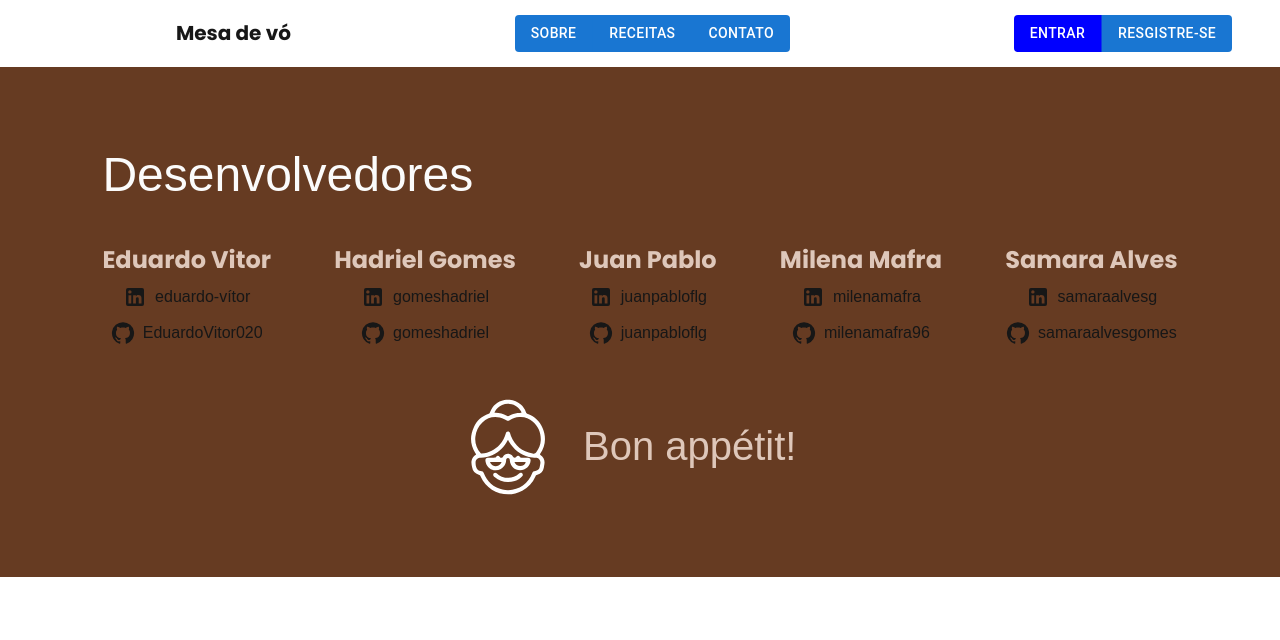
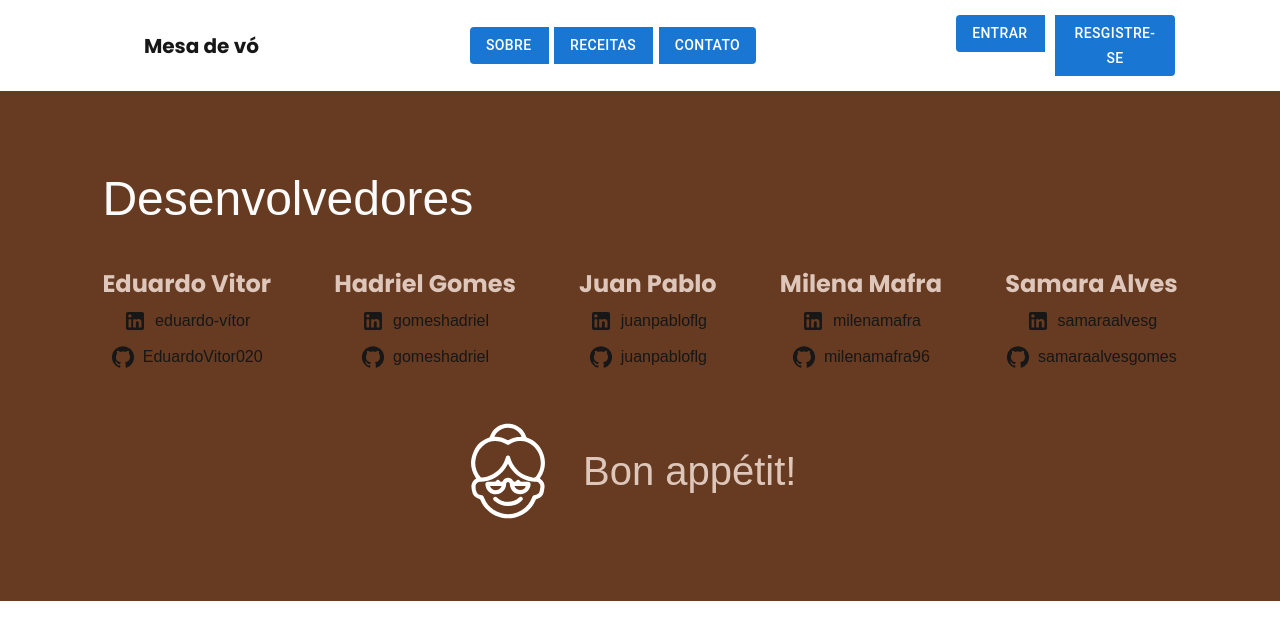
Before and after one commit to samaraalvesgomes/mesa-de-vo, a Next.js app: page / in a window 1280 px wide. Shown: the top 640 px of the page. Built offline with nearby package versions, Linux system fonts and the light colour scheme; a web font is replaced by a local one.

Commit message:
ajuste dos botões

```diff
--- a/src/pages/components/navigation/Navigation.jsx
+++ b/src/pages/components/navigation/Navigation.jsx
@@ -5,10 +5,10 @@ function Navigation() {
     return (
     <>
         <nav className={styles.nav}>
-          <h3 style={{fontFamily:'Poppins', fontSize:'20px'}}>Mesa de vó</h3>
+          <h3 className={styles.titleNav} >Mesa de vó</h3>
 
 
-          <ButtonGroup variant="text" aria-label="Basic button group">
+          <ButtonGroup className={styles.buttonGroup} variant="text" aria-label="Basic button group">
 
             <Link href="#scrollSobre" passHref>
               <Button className={styles.buttonNav} variant="contained"> Sobre </Button>
@@ -21,15 +21,12 @@ function Navigation() {
             </Link>
           </ButtonGroup>
 
-          <ButtonGroup
-            variant="text"
-            aria-label="Basic button group"
-          >
+          <ButtonGroup className={styles.buttonGroupLogin} variant="text" aria-label="Basic button group" >
             <Link href="./sign-in-side/SignInSide" passHref>
-              <Button style={{background:'blue'}} variant="contained"> Entrar </Button>
+              <Button className={styles.buttonNavEnter} variant="contained"> Entrar </Button>
             </Link>
             <Link href="./sign-in-side/SignInSide" passHref>
-              <Button className={styles.buttonNav} variant="contained"> Resgistre-se </Button>
+              <Button className={styles.buttonNavRegister} variant="contained"> Resgistre-se </Button>
             </Link>
           </ButtonGroup>
 
--- a/src/pages/components/navigation/navigation.module.css
+++ b/src/pages/components/navigation/navigation.module.css
@@ -6,14 +6,50 @@
     font-size:15px;
     min-width:100%;
     justify-content: space-around;
-    margin: 0% 0% 0% 5%;
+
+}
+
+.titleNav{
+    margin: 0% 0% 0% 3%;
+    font-family:Poppins;
+    font-size: 20px;
+}
+
+.buttonGroup{
+    gap: 2%;
 }
 
 .buttonNav{
-    backgroundColor: "none";
-    background: "none";
-    border: "none";
-    fontFamily: "Poppins";
-    fontSize: "16px";
-    textTransform: "none";
+    background-color: none;
+    background: none;
+    border: none;
+    font-family: Poppins;
+    font-size: 16px;
+    text-transform: none;
 }
+
+.buttonGroupLogin{
+    gap: 5%;
+
+}
+
+.buttonNavEnter{
+    background-color: #F58968;
+    background: #F58968;
+    border: none;
+    font-family: Poppins;
+    font-size: 16px;
+    text-transform: none;
+
+}
+
+.buttonNavRegister{
+    background-color: none;
+    background: none;
+    border: none;
+    font-family: Poppins;
+    font-size: 16px;
+    text-transform: none;
+    color: #F58968;
+
+}
```
